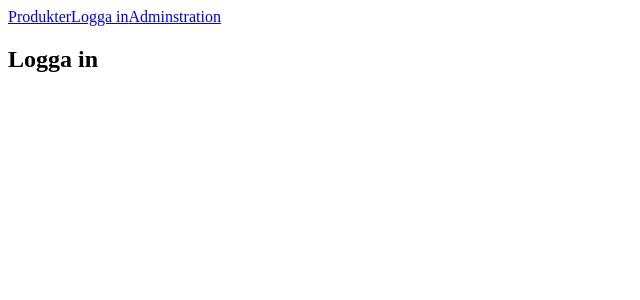
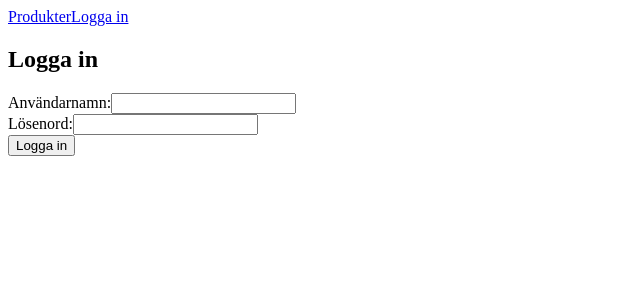
Before and after one commit to sape24/laboration3frontendfordjupadfrontend, a React (Vite) app: page /login in a window 1280 px wide. Shown: the top 300 px of the page, without its empty margins (0-640 px from the left). Built offline with nearby package versions, Linux system fonts and the light colour scheme; no server answers.

Commit message:
Färdig loginsida samt navmeny

```diff
--- a/src/components/Layout.tsx
+++ b/src/components/Layout.tsx
@@ -1,13 +1,28 @@
-import { NavLink, Outlet } from "react-router-dom";
+import { NavLink, Outlet, useNavigate } from "react-router-dom";
+import { useAuth } from "../context/AuthContext";
 
 function Layout() {
+    const {isLoggedIn, username, logout} = useAuth();
+    const navigate = useNavigate();
+
+    const handleLogout = () => {
+        logout();
+        navigate('/');
+    }
     return(
         <div>
             <header>
                 <nav>
                     <NavLink to="/">Produkter</NavLink>
-                    <NavLink to="/login">Logga in</NavLink>
-                    <NavLink to="/admin">Adminstration</NavLink>
+                    {isLoggedIn ? (
+                        <>
+                            <NavLink to="/admin">Administration</NavLink>
+                            <span>Inloggad som {username}</span>
+                            <button onClick={handleLogout}>Logga ut</button>
+                        </>
+                    ) : (
+                        <NavLink to="/login">Logga in</NavLink>
+                    )}
                 </nav>
             </header>
 
--- a/src/pages/Login.tsx
+++ b/src/pages/Login.tsx
@@ -1,5 +1,67 @@
+import { useState } from "react";
+import { useNavigate } from "react-router-dom";
+import { useAuth } from "../context/AuthContext";
+import type { LoginType } from "../types";
+
 function Login() {
-  return <h2>Logga in</h2>;
+  const [username, setUsername] = useState('');
+  const [password, setPassword] = useState('');
+  const [error, setError] = useState('');
+  const {login} = useAuth();
+  const navigate = useNavigate();
+  const API_URL = import.meta.env.VITE_API_URL;
+
+  const handleSubmit = async () => {
+    if (!username || !password) {
+      setError('Fyll i både användarnamn och lösenord');
+      return;
+    }
+
+    setError('');
+
+    try {
+      const res = await fetch(`${API_URL}/login`, {
+        method:'POST',
+        headers: {'Content-Type': 'application/json'},
+        body: JSON.stringify({username, password})
+      });
+
+      if(!res.ok) {
+        throw new Error('Fel användarnamn eller lösenord');
+      }
+
+      const data: LoginType = await res.json();
+      login(data.token, data.username);
+      navigate('/admin');
+    } catch (err) {
+      setError('Inloggning misslyckades. Försök igen')
+      console.error(err)
+    }
+  }
+
+  return(
+    <div>
+      <h2>Logga in</h2>
+
+      {error && <p>{error}</p>}
+
+      <div>
+        <label>
+          Användarnamn:
+          <input type="text" value={username} onChange={(e) => setUsername(e.target.value)}/>
+        </label>
+      </div>
+
+      <div>
+        <label>
+          Lösenord:
+          <input type="password" value={password} onChange={(e) => setPassword(e.target.value)}/>
+        </label>
+      </div>
+
+      <button onClick={handleSubmit}>Logga in</button>
+    </div>
+  )
 }
 
 export default Login;
```
